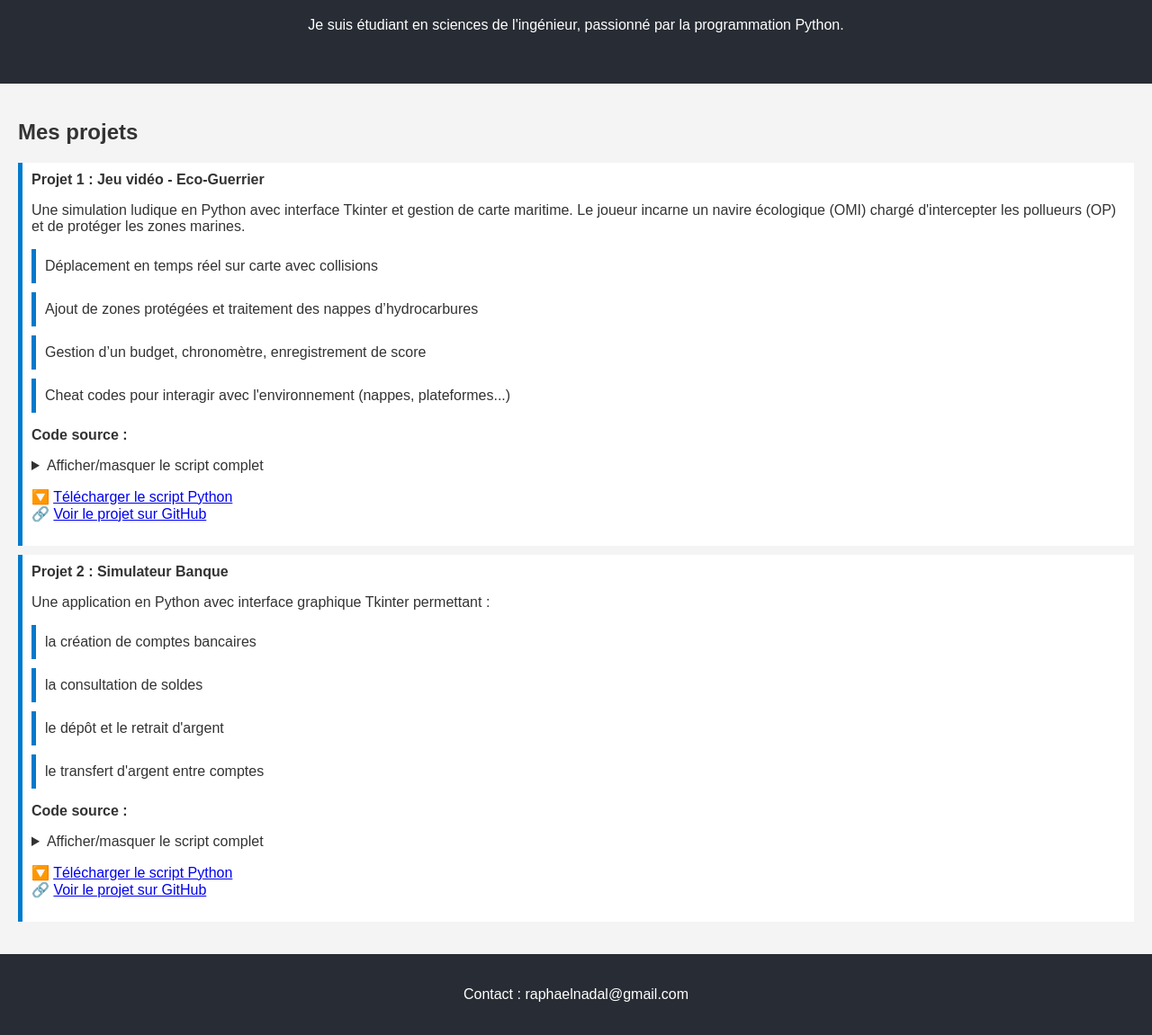
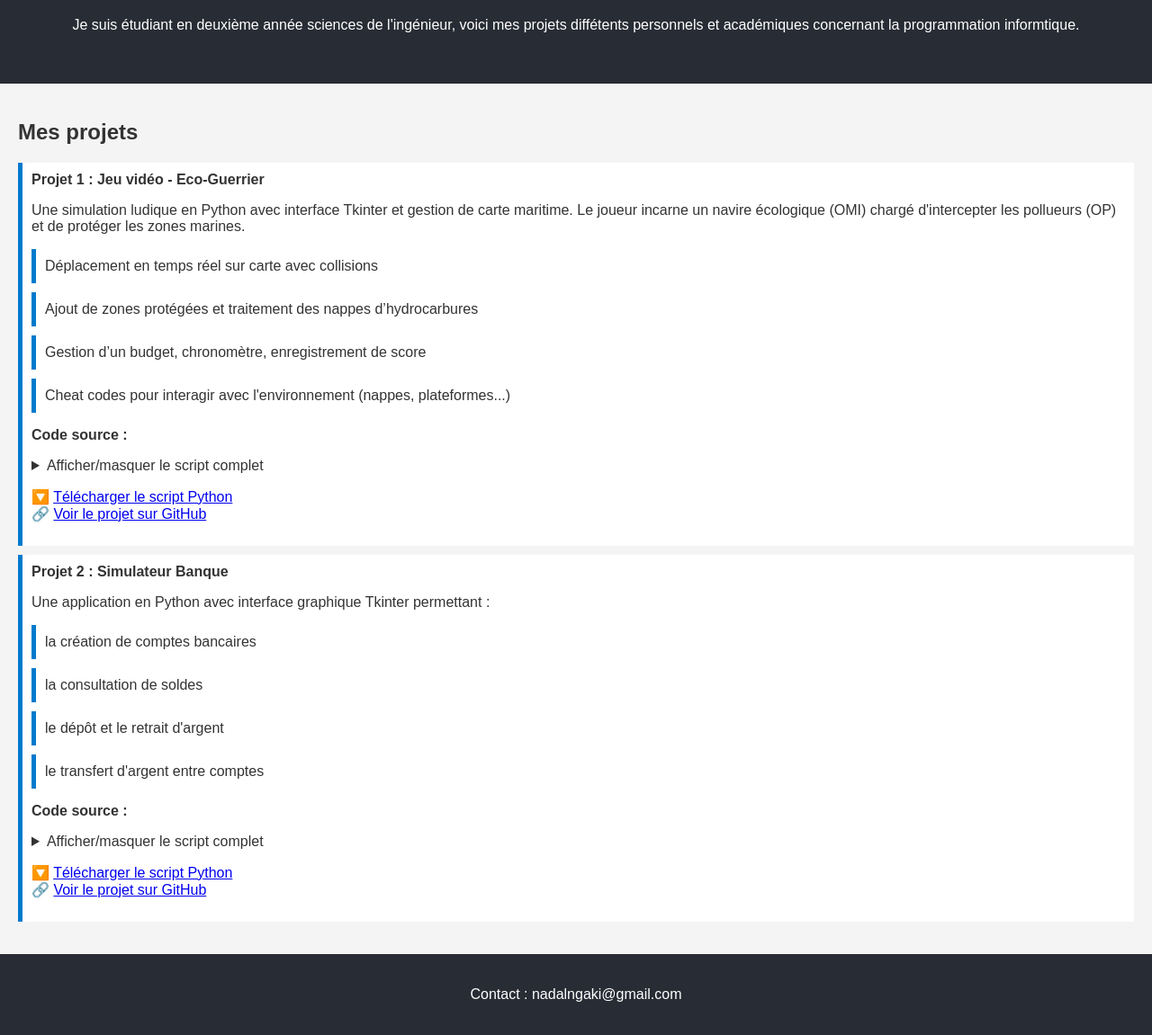
Before and after one commit to nadal243/PROJET---Programmation-informatique, a plain HTML site: page index.html in a window 1280 px wide. Shown: the part 101-1252 px from the top of the page at 90% size. Drawn offline with nearby package versions, Linux system fonts and the light colour scheme.

Commit message:
Mon portfolio.html

```diff
--- a/index.html
+++ b/index.html
@@ -28,7 +28,7 @@
 <body>
   <header>
     <h1>Bienvenue sur mon portfolio</h1>
-    <p>Je suis étudiant en sciences de l'ingénieur, passionné par la programmation Python.</p>
+    <p>Je suis étudiant en deuxième année sciences de l'ingénieur, voici mes projets diffétents personnels et académiques concernant la programmation informtique.</p>
   </header>
 
   <section>
@@ -1249,7 +1249,7 @@ root.mainloop()
   </section>
 
   <footer>
-    <p>Contact : raphaelnadal@gmail.com</p>
+    <p>Contact : nadalngaki@gmail.com</p>
   </footer>
 </body>
 </html>
```
